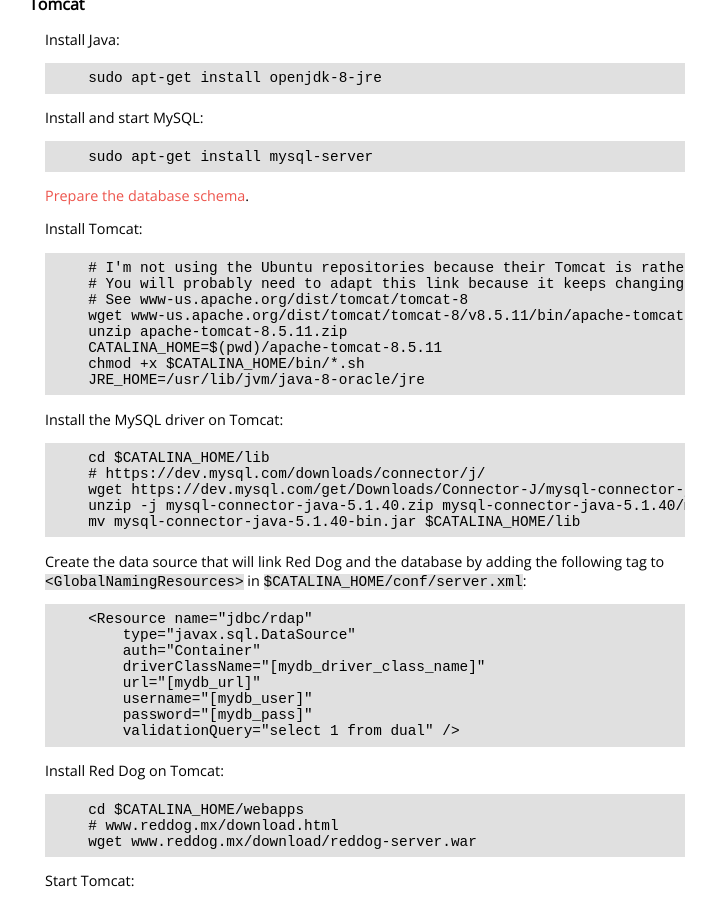
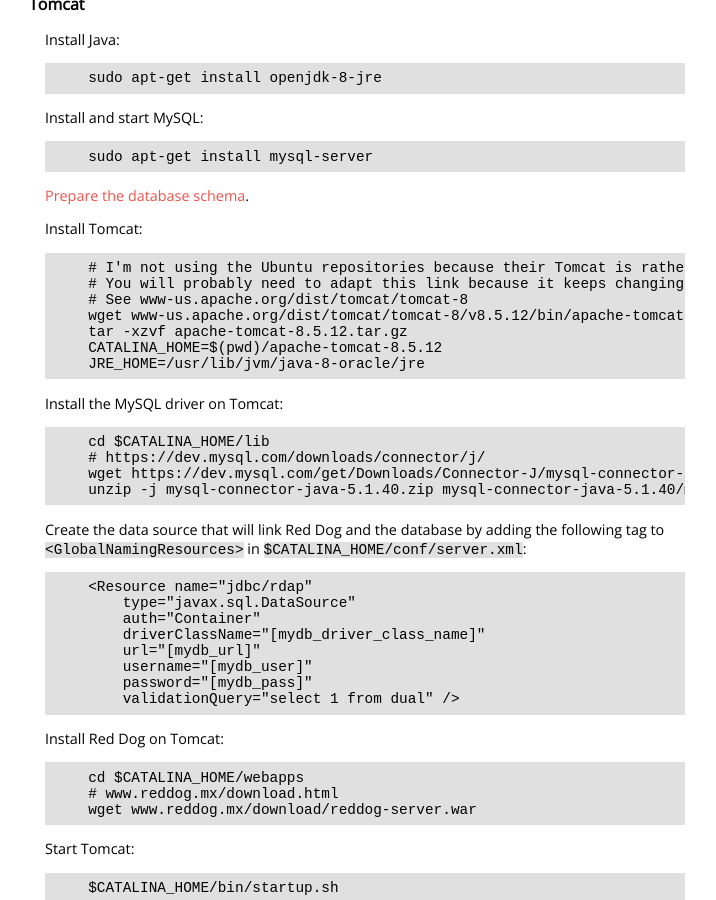
Before and after one commit to NICMx/rdap-server, a Jekyll site: the page built from server-install-basic.md, in a window 1280 px wide and 900 px high, scrolled down 322 px. Shown: the whole window, without its empty margins (275-991 px from the left). Built offline with Jekyll 4.4.1, drawn with Linux system fonts in a browser that asks for light colours; nearby versions of some CDN libraries.

```diff
--- a/_config.yml
+++ b/_config.yml
@@ -1,6 +1,9 @@
 markdown: kramdown
 
 repository-url: https://github.com/NICMx/RedDog
+
+latest-server: 1.0
+latest-sample-data-impl: 0.0.2
 
 defaults:
   -
--- a/server-install-basic.md
+++ b/server-install-basic.md
@@ -23,10 +23,9 @@ Install Tomcat:
 	# I'm not using the Ubuntu repositories because their Tomcat is rather old.
 	# You will probably need to adapt this link because it keeps changing.
 	# See www-us.apache.org/dist/tomcat/tomcat-8
-	wget www-us.apache.org/dist/tomcat/tomcat-8/v8.5.11/bin/apache-tomcat-8.5.11.zip
-	unzip apache-tomcat-8.5.11.zip
-	CATALINA_HOME=$(pwd)/apache-tomcat-8.5.11
-	chmod +x $CATALINA_HOME/bin/*.sh
+	wget www-us.apache.org/dist/tomcat/tomcat-8/v8.5.12/bin/apache-tomcat-8.5.12.tar.gz
+	tar -xzvf apache-tomcat-8.5.12.tar.gz
+	CATALINA_HOME=$(pwd)/apache-tomcat-8.5.12
 	JRE_HOME=/usr/lib/jvm/java-8-oracle/jre
 
 Install the MySQL driver on Tomcat:
@@ -35,7 +34,6 @@ Install the MySQL driver on Tomcat:
 	# https://dev.mysql.com/downloads/connector/j/
 	wget https://dev.mysql.com/get/Downloads/Connector-J/mysql-connector-java-5.1.40.zip
 	unzip -j mysql-connector-java-5.1.40.zip mysql-connector-java-5.1.40/mysql-connector-java-5.1.40-bin.jar
-	mv mysql-connector-java-5.1.40-bin.jar $CATALINA_HOME/lib
 
 Create the data source that will link Red Dog and the database by adding the following tag to `<GlobalNamingResources>` in `$CATALINA_HOME/conf/server.xml`:
 
```
Also changed, not shown: behavior-configuration.md (+0 -2 lines), data-access-layer.md (+1 -1 lines), server-install-custom.md (+4 -4 lines), 2 other files.
